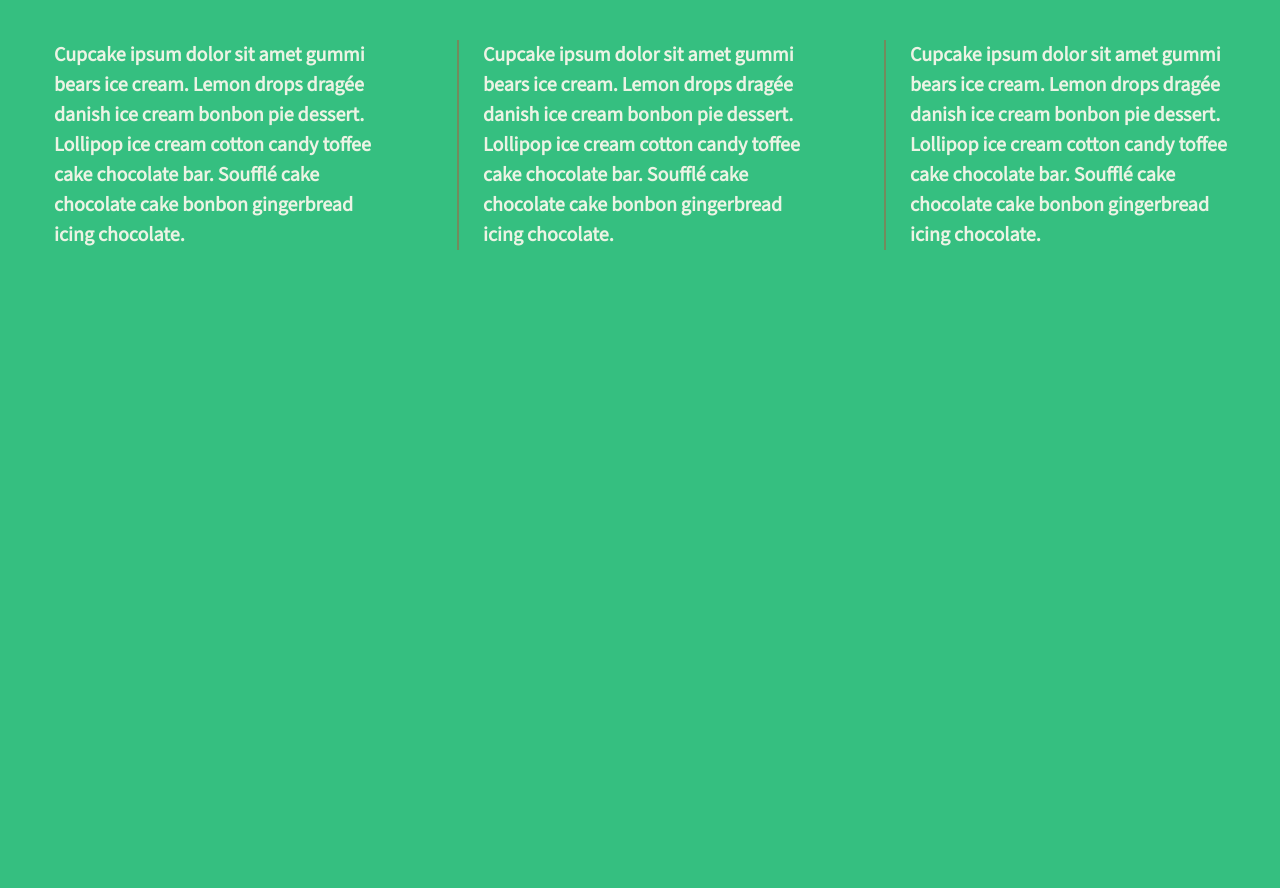
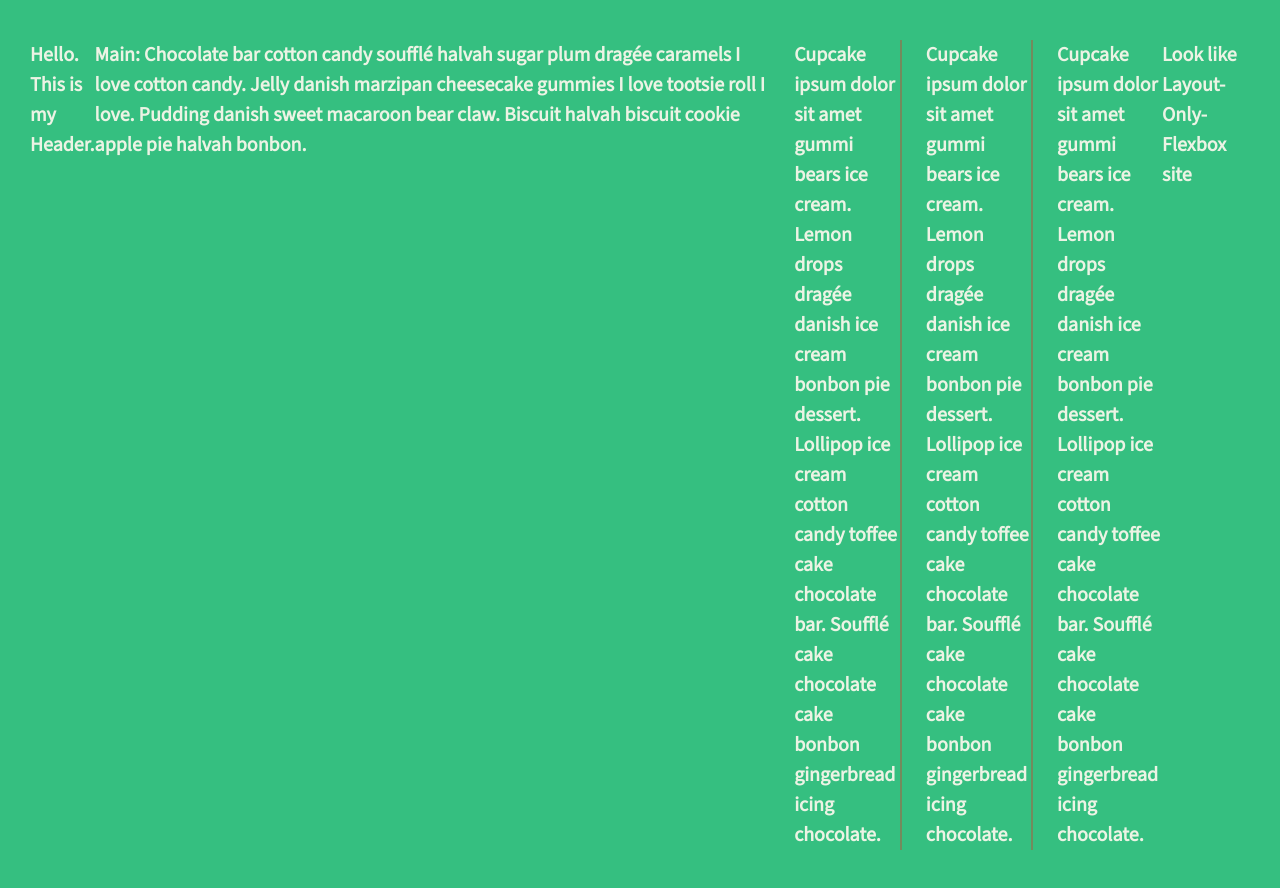
Before and after one commit to torres-ml/realsite-flexbox, a plain HTML site: page index.html in a window 1280 px wide. Before the commit the page ends 800 px from the top, so only its background shows below. Drawn offline with nearby package versions, Linux system fonts and the light colour scheme; a script that the page names is missing.

Commit message:
:art: Add more content ie. header main footer

```diff
--- a/index.html
+++ b/index.html
@@ -15,22 +15,25 @@
 </head>
 
 <body>
-
   <section class="wrapper">
+    <header>Hello. This is my Header.</header>
+    <main>Main: Chocolate bar cotton candy soufflé halvah sugar plum dragée caramels I love cotton candy. Jelly danish marzipan cheesecake gummies I love tootsie roll I love. Pudding danish sweet macaroon bear claw. Biscuit halvah biscuit cookie
+      apple pie halvah bonbon.</main>
     <div class="div-1">
-      Cupcake ipsum dolor sit amet gummi bears ice cream. Lemon drops dragée danish ice cream bonbon pie dessert. Lollipop ice cream cotton candy toffee cake chocolate bar. Soufflé cake chocolate cake bonbon gingerbread
-      icing chocolate.
+      <p>Cupcake ipsum dolor sit amet gummi bears ice cream. Lemon drops dragée danish ice cream bonbon pie dessert. Lollipop ice cream cotton candy toffee cake chocolate bar. Soufflé cake chocolate cake bonbon gingerbread
+        icing chocolate.</p>
     </div>
 
     <div class="div-2">
-      Cupcake ipsum dolor sit amet gummi bears ice cream. Lemon drops dragée danish ice cream bonbon pie dessert. Lollipop ice cream cotton candy toffee cake chocolate bar. Soufflé cake chocolate cake bonbon gingerbread
-      icing chocolate.
+      <p>Cupcake ipsum dolor sit amet gummi bears ice cream. Lemon drops dragée danish ice cream bonbon pie dessert. Lollipop ice cream cotton candy toffee cake chocolate bar. Soufflé cake chocolate cake bonbon gingerbread
+        icing chocolate.</p>
     </div>
 
     <div class="div-3">
-      Cupcake ipsum dolor sit amet gummi bears ice cream. Lemon drops dragée danish ice cream bonbon pie dessert. Lollipop ice cream cotton candy toffee cake chocolate bar. Soufflé cake chocolate cake bonbon gingerbread
-      icing chocolate.
+      <p>Cupcake ipsum dolor sit amet gummi bears ice cream. Lemon drops dragée danish ice cream bonbon pie dessert. Lollipop ice cream cotton candy toffee cake chocolate bar. Soufflé cake chocolate cake bonbon gingerbread
+        icing chocolate.</p>
     </div>
+    <footer>Look like Layout-Only-Flexbox site</footer>
   </section>
 
   <script src="script.js"></script>
```
